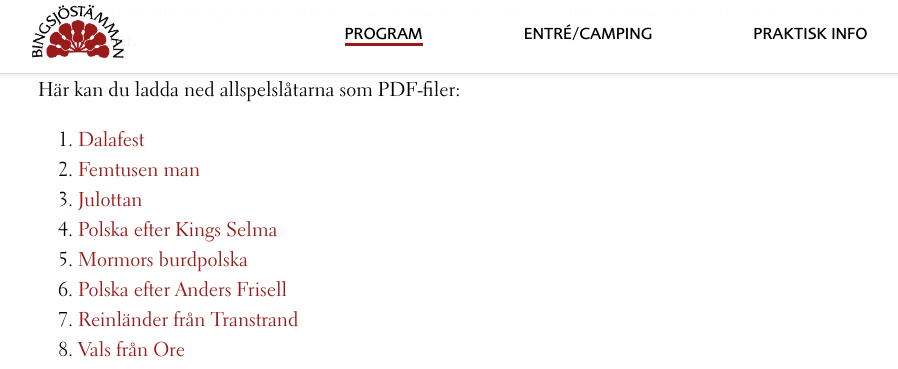
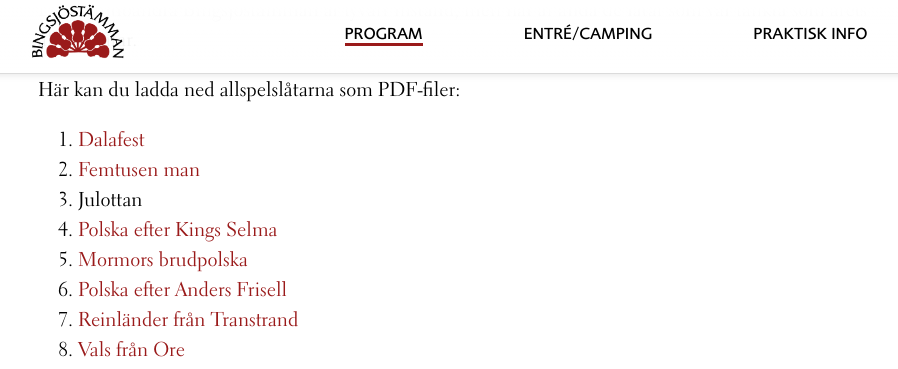
Before and after one commit to bingsjostamman/bingsjostamman.github.io, a Jekyll site: the page built from 2020/allspel.md, in a window 1280 px wide and 900 px high, scrolled down 851 px, cut to the strip 9-378 px from the top of the window. Shown: the whole strip, without its empty margins (172-1070 px from the left). Built offline with Jekyll 4.4.1, drawn with Linux system fonts in a browser that asks for light colours.

Commit message:
Update allspel.md

```diff
--- a/2020/allspel.md
+++ b/2020/allspel.md
@@ -21,9 +21,9 @@ Här kan du ladda ned allspelslåtarna som PDF-filer:
 
 1. [Dalafest](/files/2020_dalafest.pdf){:rel="nofollow"}
 2. [Femtusen man](/files/2020_femtusen_man.pdf){:rel="nofollow"}
-3. [Julottan](/files/2020_julottan.pdf){:rel="nofollow"}
+3. Julottan
 4. [Polska efter Kings Selma](/files/2020_kings_selma.pdf){:rel="nofollow"}
-5. [Mormors burdpolska](/files/2020_mormors_brudpolska.pdf){:rel="nofollow"}
+5. [Mormors brudpolska](/files/2020_mormors_brudpolska.pdf){:rel="nofollow"}
 6. [Polska efter Anders Frisell](/files/2020_polska_frisell.pdf){:rel="nofollow"}
 7. [Reinländer från Transtrand](/files/2020_reinlander_transtrand.pdf){:rel="nofollow"}
 8. [Vals från Ore](/files/2020_vals_ore.pdf){:rel="nofollow"}
```
